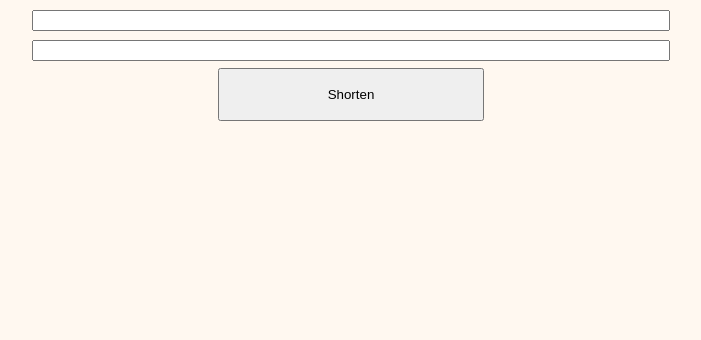
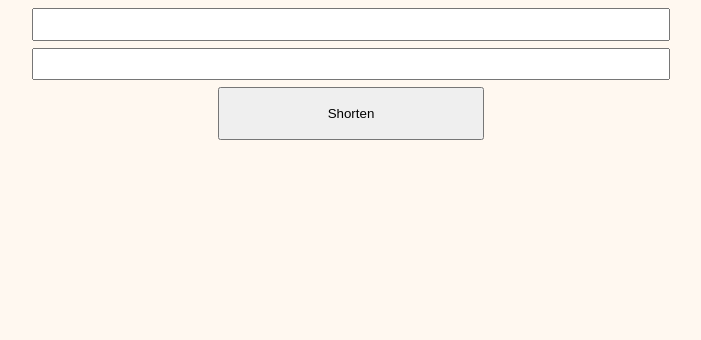
Before and after one commit to rtwnt/url-shortener, a Python web app: template url_shortener/templates/shorten_url.html in a window 1280 px wide. Shown: the part 108-448 px from the top of the page, without its empty margins (289-990 px from the left). Run offline with Jinja, Linux system fonts and the light colour scheme; the template is opened without the code that fills it: most values are stand-ins (such as "Sample title", 1, 10 or a date in 2020); form fields are guessed from the names that the template uses.

Commit message:
Increase height of form URL field

```diff
--- a/url_shortener/static/styles.css
+++ b/url_shortener/static/styles.css
@@ -35,6 +35,7 @@ input, .g-recaptcha div {
 }
 
 input[type="text"] {
+    height: 2em;
     width: calc(100% - 10px);
 }
 
```
